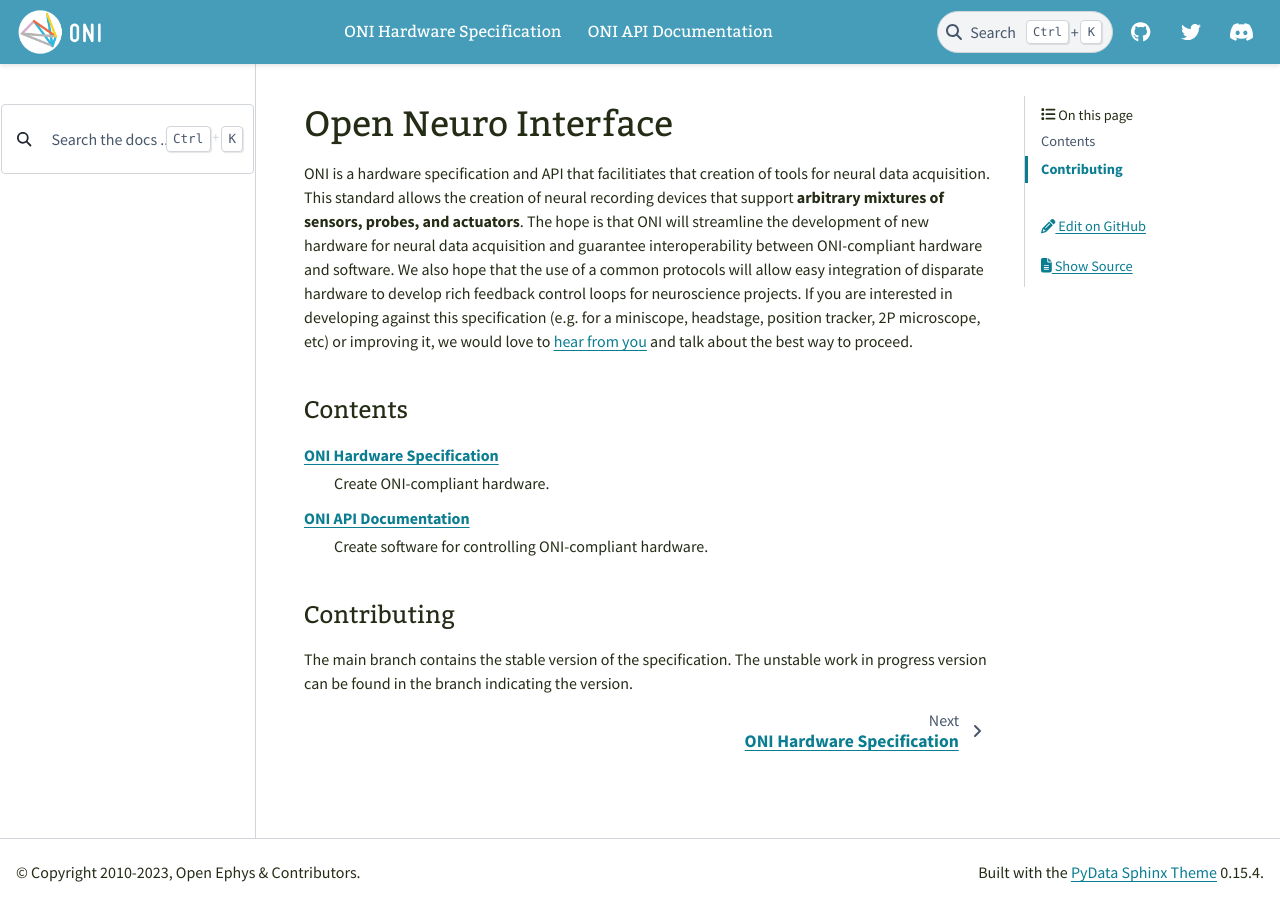
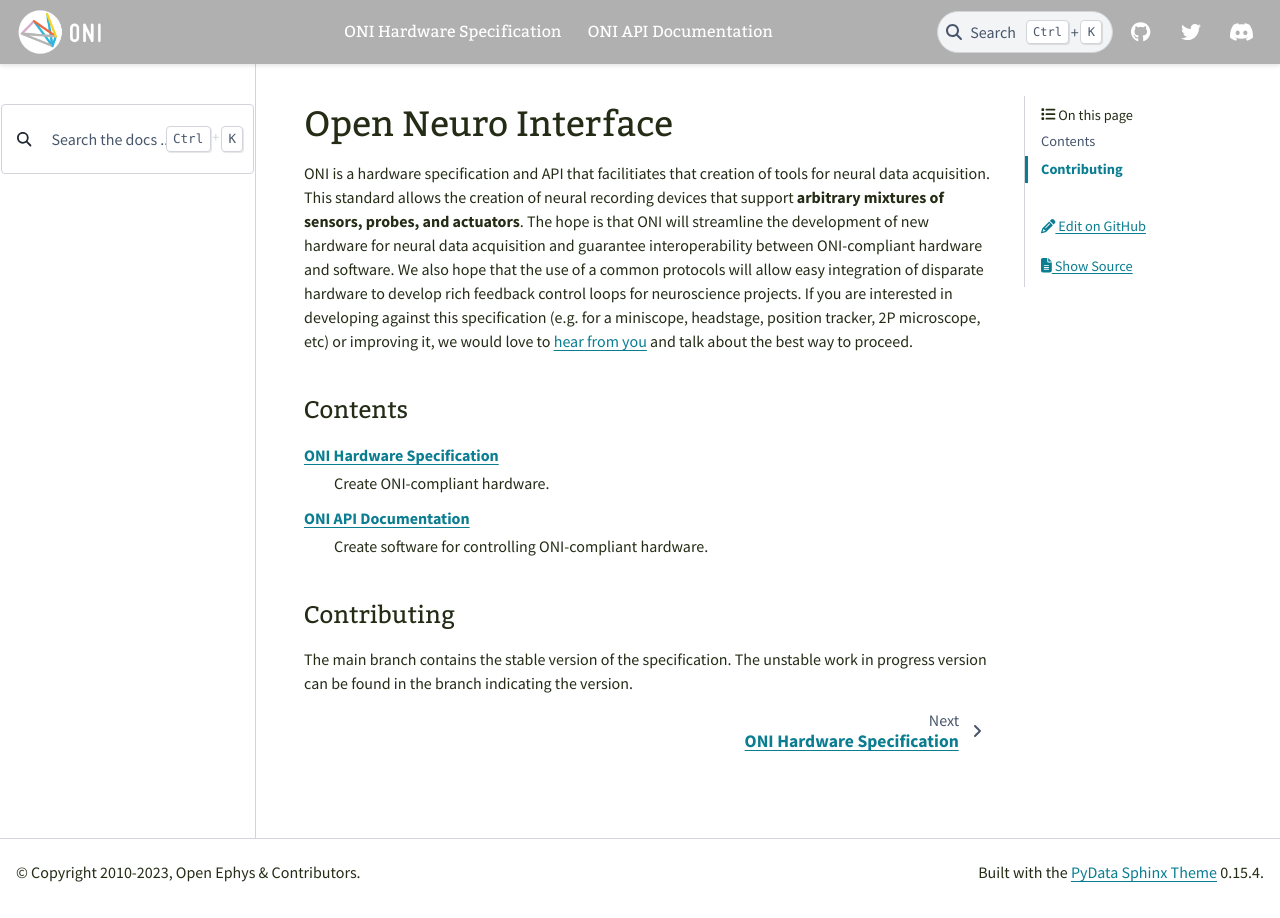
Before and after one commit to open-ephys/ONI, a Sphinx documentation site: the page built from source/index.rst, in a window 1280 px wide. Built offline with Sphinx 7.4.7 and the PyData theme 0.15.4, drawn with Linux system fonts in a browser that asks for light colours.

Commit message:
Change banner color
- It was the same as the GUI docs site

```diff
--- a/source/_static/theme_overrides.css
+++ b/source/_static/theme_overrides.css
@@ -55,7 +55,7 @@
 
 /* overhead navigation bar*/
 .navbar {
-  background: #459db9 !important; /* MODIFY THIS! */
+  background: #B0B0B0 !important; /* MODIFY THIS! */
   font-size: 1rem;
 }
 
```
